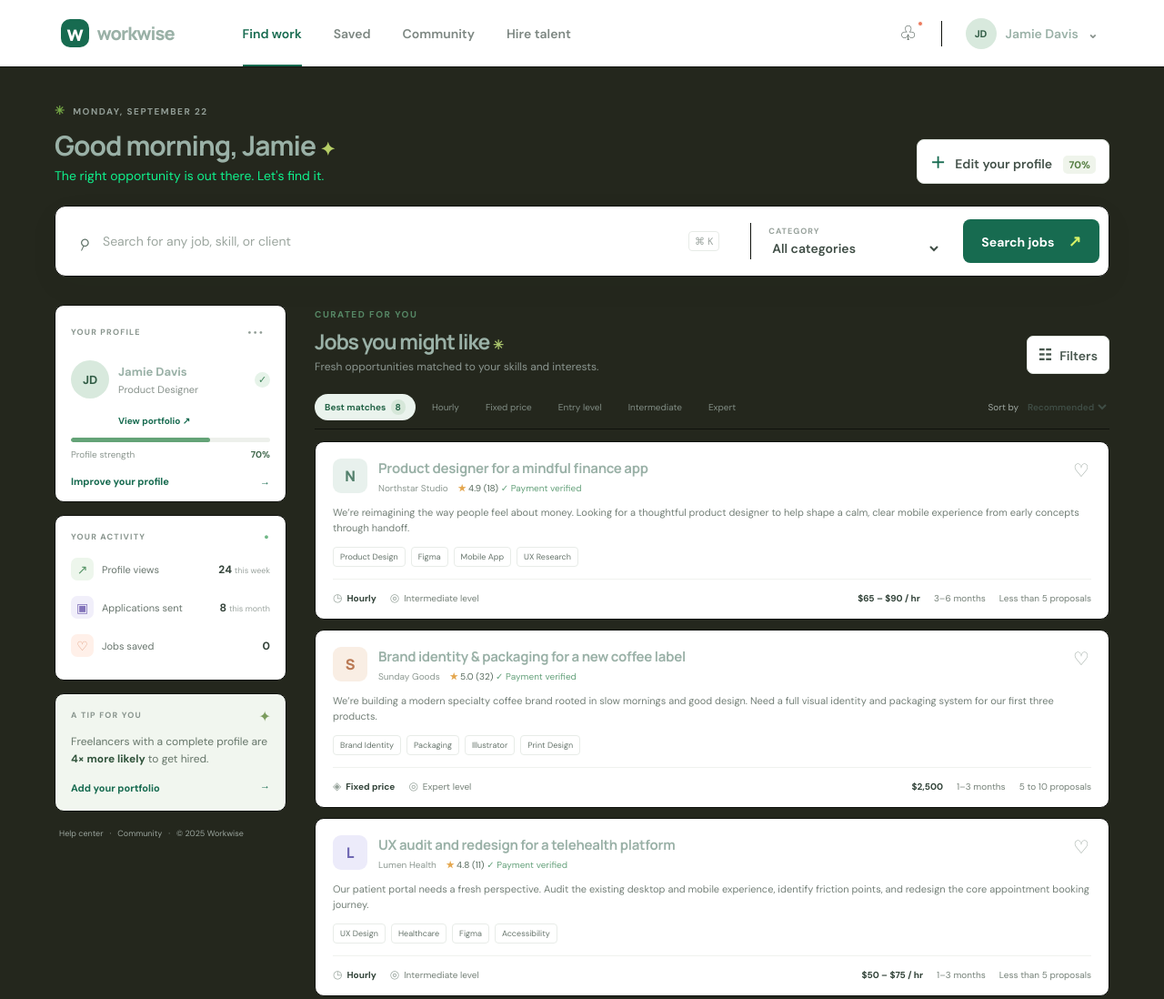
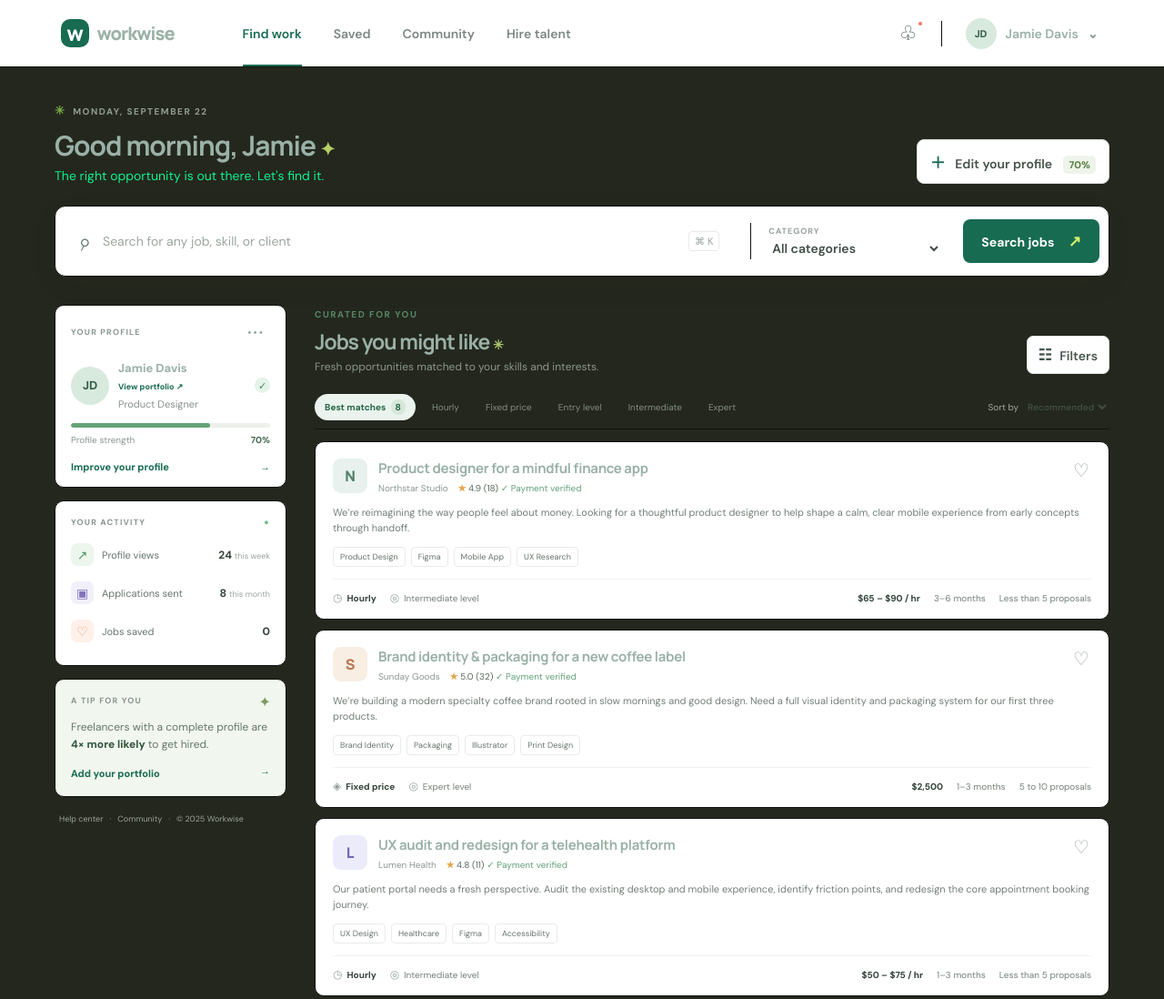
Before and after one commit to jamesngethest-eng/workwise, a website: page index.html in a window 1280 px wide. Shown: the top 1098 px of the page at 91% size. Drawn offline with Linux system fonts and the light colour scheme; no server answers.

Commit message:
Show portfolio link below profile name

```diff
--- a/index.html
+++ b/index.html
@@ -67,8 +67,7 @@
       <aside class="sidebar">
         <section class="side-card profile-card">
           <div class="side-title">YOUR PROFILE <button class="more" aria-label="More profile options">···</button></div>
-          <div class="mini-profile"><span class="avatar avatar-you large" id="profileAvatar">JD</span><div><strong id="profileDisplayName">Jamie Davis</strong><span id="profileDisplayTitle">Product Designer</span><small id="profileDisplayLocation" hidden></small></div><span class="verified">✓</span></div>
-          <a class="profile-portfolio-link" id="profilePortfolioPreview" target="_blank" rel="noopener noreferrer" hidden>View portfolio ↗</a>
+          <div class="mini-profile"><span class="avatar avatar-you large" id="profileAvatar">JD</span><div><strong id="profileDisplayName">Jamie Davis</strong><a class="profile-portfolio-link" id="profilePortfolioPreview" target="_blank" rel="noopener noreferrer" hidden>View portfolio ↗</a><span id="profileDisplayTitle">Product Designer</span><small id="profileDisplayLocation" hidden></small></div><span class="verified">✓</span></div>
           <p class="profile-bio" id="profileBioPreview" hidden></p><div class="profile-skill-tags" id="profileSkillPreview"></div>
           <div class="profile-progress"><span id="profileProgressBar"></span></div><div class="progress-caption"><span>Profile strength</span><b id="profileStrength">70%</b></div>
           <a href="#" class="side-link" id="editProfile">Improve your profile <span>→</span></a>
--- a/profile.css
+++ b/profile.css
@@ -17,6 +17,6 @@
 .profile-skill-tags:empty{display:none}
 .profile-skill-tags span{padding:4px 7px;border-radius:4px;background:#f0f5ef;color:#5c7562;font-size:9px}
 .mini-profile small{color:#89958e;font-size:9px}
-.profile-portfolio-link{display:inline-block;margin:-7px 0 12px 52px;color:var(--green);font-size:10px;font-weight:700;text-decoration:none}
+.profile-portfolio-link{display:inline-block;margin:2px 0;color:var(--green);font-size:9px;font-weight:700;text-decoration:none}
 .employer-actions{display:flex;gap:9px}
 @media(max-width:560px){.profile-dialog form{padding:21px 18px}.profile-dialog .form-two{grid-template-columns:1fr}.employer-actions{flex-wrap:wrap}}
```
